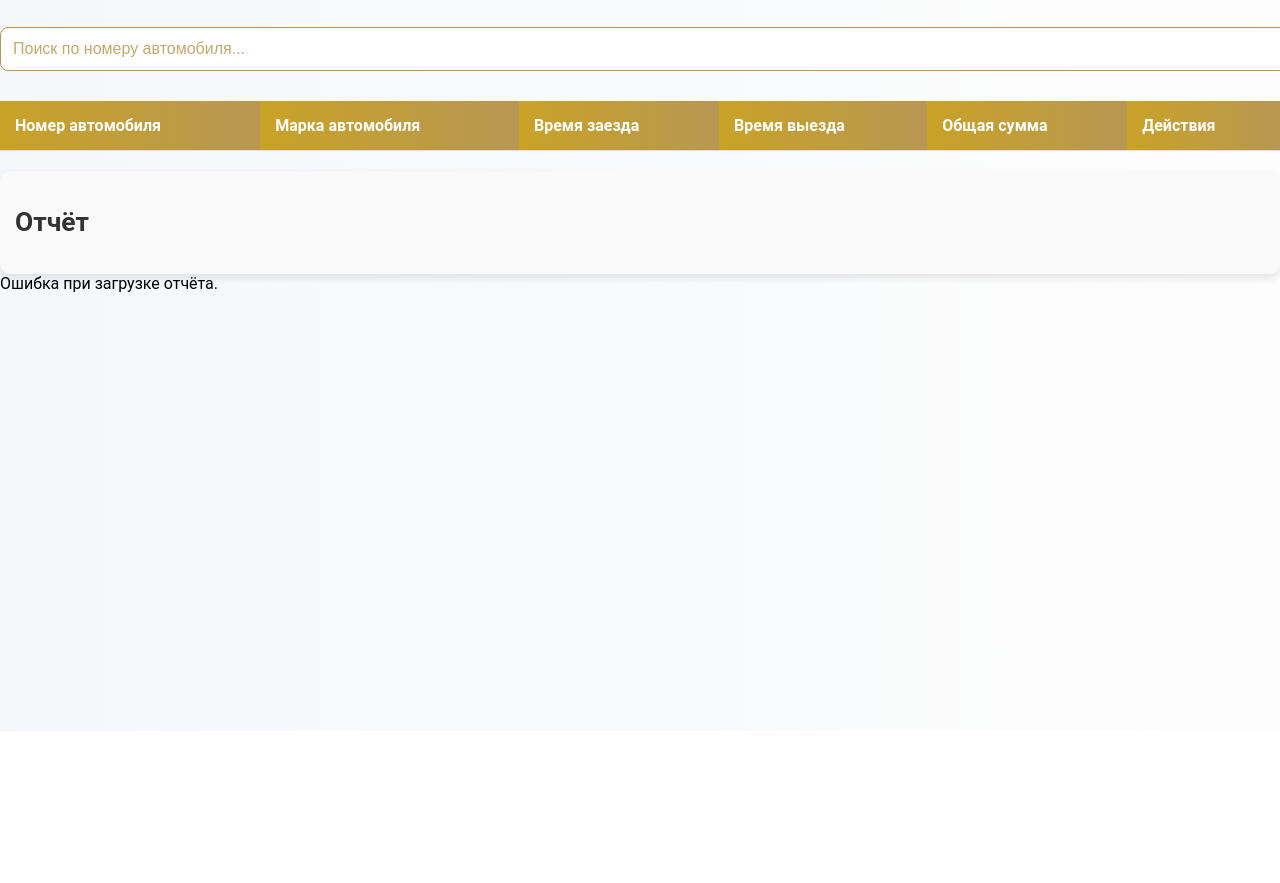
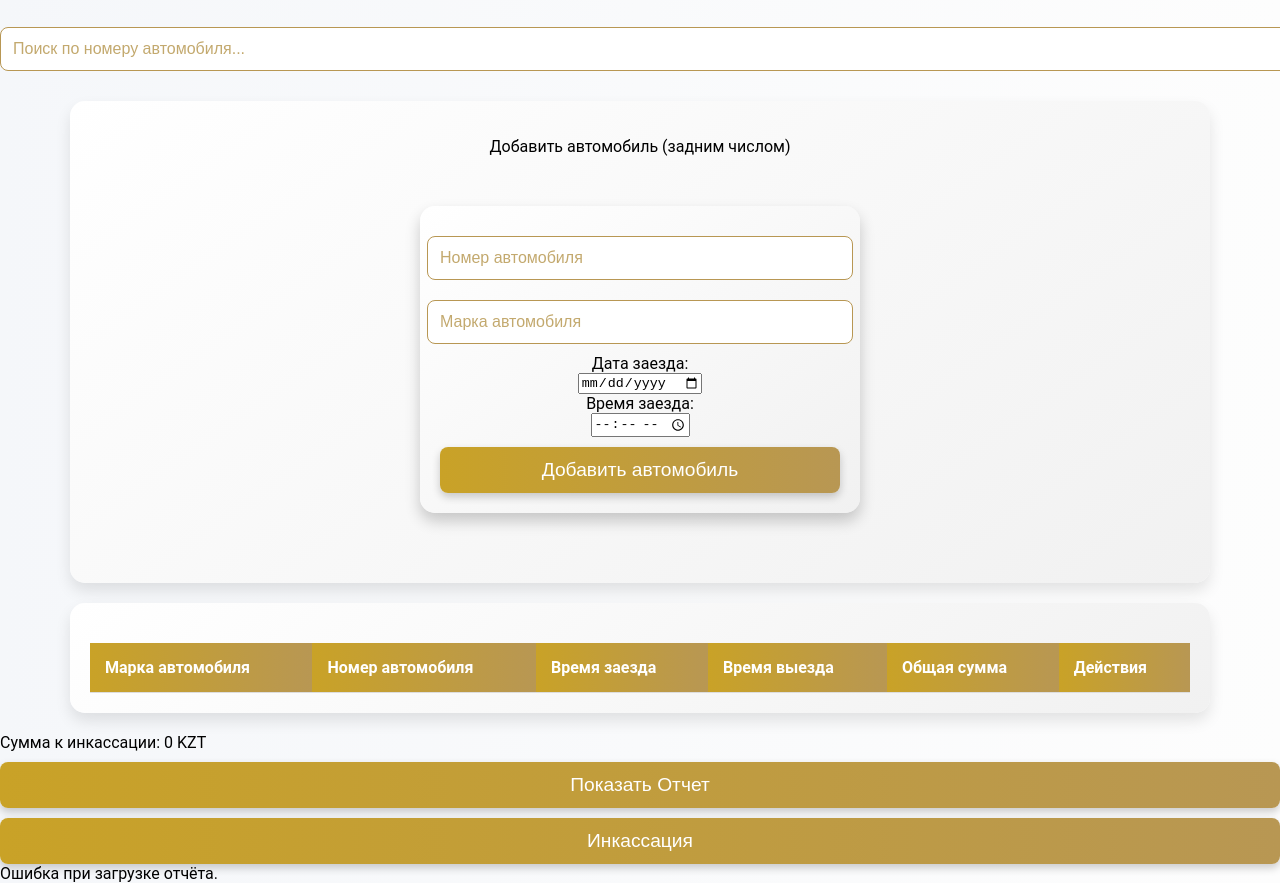
Before and after one commit to Tilekzhann/parking-app, a plain HTML site: page frontend/admin.html in a window 1280 px wide. Shown: the part 69-952 px from the top of the page. Before the commit the page ends 800 px from the top, so only its background shows below. Drawn offline with nearby package versions, Linux system fonts and the light colour scheme; no server answers.

Commit message:
Update admin.html

```diff
--- a/frontend/admin.html
+++ b/frontend/admin.html
@@ -5,6 +5,7 @@
     <meta name="viewport" content="width=device-width, initial-scale=1.0">
     <title>Панель Администратора</title>
     <link rel="stylesheet" href="css/styles.css">
+    <script src="https://cdn.jsdelivr.net/npm/chart.js"></script>
 </head>
 <body>
     <header>
@@ -13,12 +14,26 @@
 
     <input type="text" id="search" placeholder="Поиск по номеру автомобиля...">
 
-    <section>
+    <!-- Форма для добавления автомобиля задним числом -->
+    <div class="container">
+        <p align="center">Добавить автомобиль (задним числом)</p>
+        <form id="add-vehicle-past-form">
+            <input type="text" id="vehicle-number-past" placeholder="Номер автомобиля" required>
+            <input type="text" id="vehicle-brand-past" placeholder="Марка автомобиля" required>
+            <label for="entry-date-past">Дата заезда:</label>
+            <input type="date" id="entry-date-past" required>
+            <label for="entry-time-past">Время заезда:</label>
+            <input type="time" id="entry-time-past" required>
+            <button type="submit">Добавить автомобиль</button>
+        </form>
+    </div>
+
+    <section class="container">
         <table>
             <thead>
                 <tr>
+		    <th>Марка автомобиля</th>
                     <th>Номер автомобиля</th>
-                    <th>Марка автомобиля</th>
                     <th>Время заезда</th>
                     <th>Время выезда</th>
                     <th>Общая сумма</th>
@@ -31,10 +46,17 @@
         </table>
     </section>
 
-    <section id="report">
-        <h2>Отчёт</h2>
-        <!-- Здесь будет отображён отчёт -->
-    </section>
+    <section id="report" class="hidden">
+    <!-- Здесь будет отображаться отчет -->
+</section>
+
+    <div id="incas-amount">Сумма к инкассации: 0 KZT</div>
+
+    <!-- Кнопки для показа отчета и инкассации -->
+    <div class="button-container">
+        <button id="show-report">Показать Отчет</button>
+        <button id="incas-button">Инкассация</button>
+    </div>
 
     <div id="error-msg" class="error"></div>
 
```
